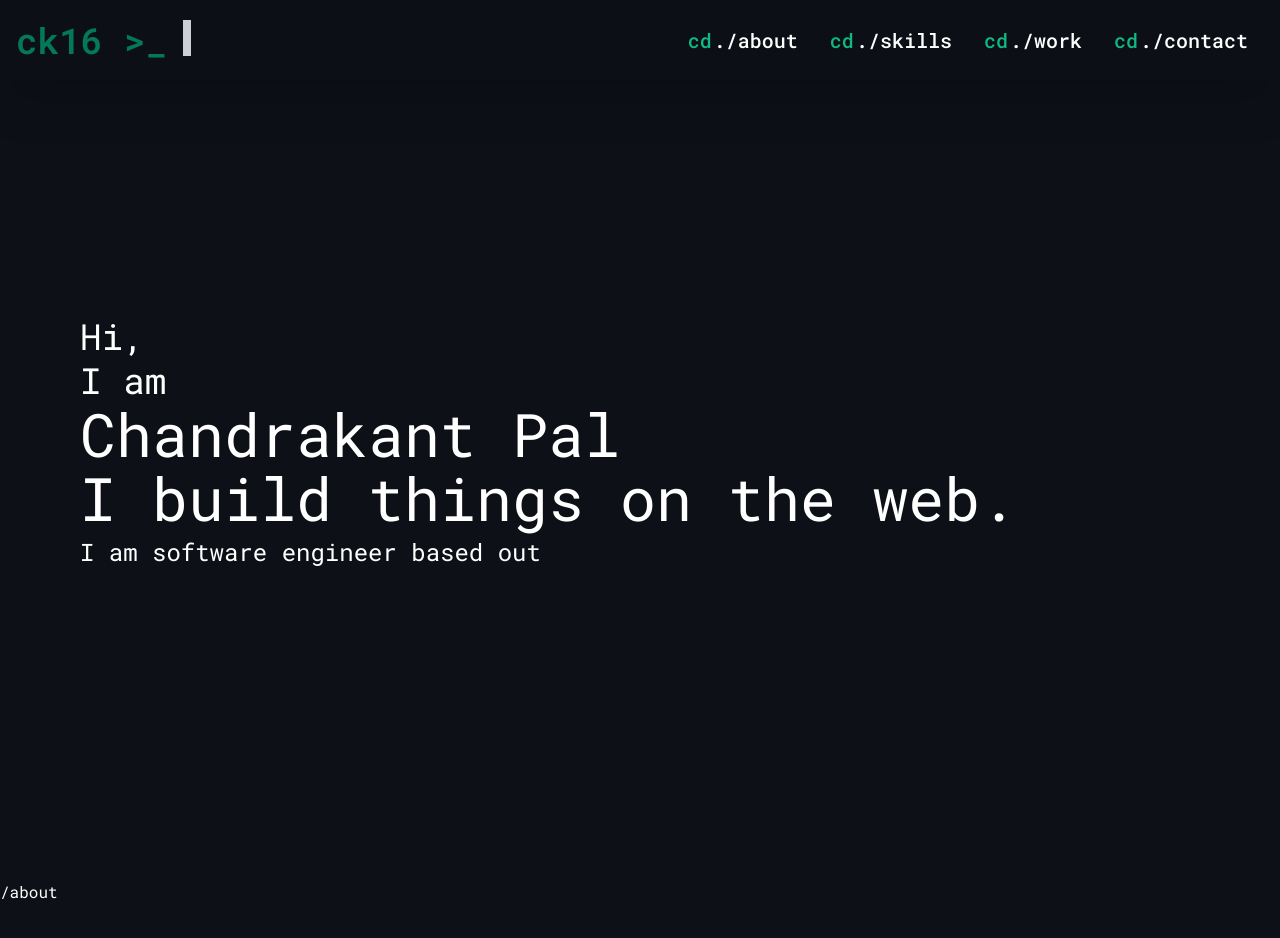
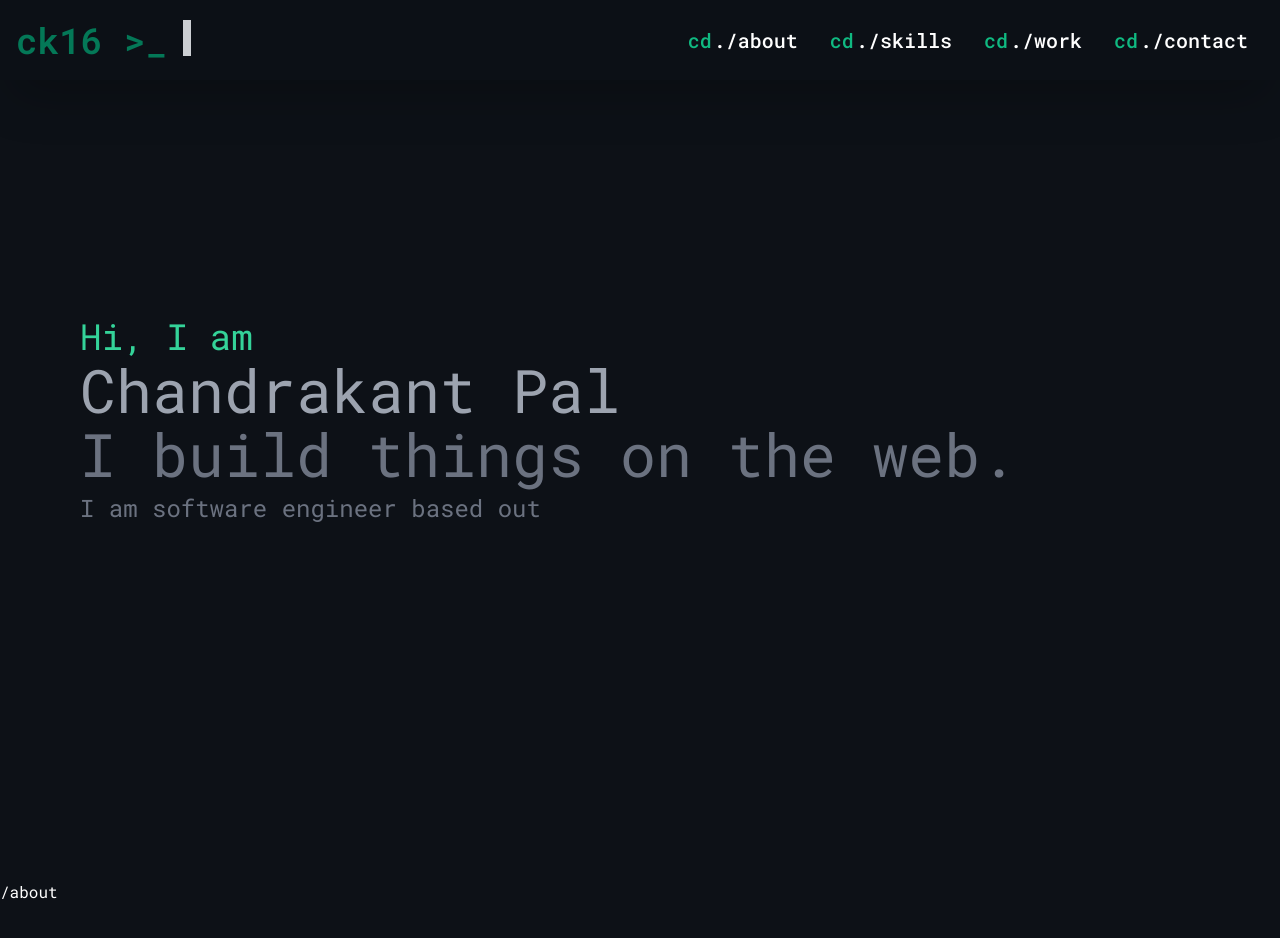
Before and after one commit to ChandrakantPal/ck16dev, a Next.js app: page / in a window 1280 px wide. Shown: the top 938 px of the page. Built offline with nearby package versions, Linux system fonts and the light colour scheme.

Commit message:
intro text color changed

```diff
--- a/components/Introduction.tsx
+++ b/components/Introduction.tsx
@@ -6,21 +6,23 @@ const Introduction = () => {
     <section className="flex flex-col items-center justify-center w-full h-screen">
       <div className="w-full h-full px-10 py-6 mt-20 text-left md:px-20 md:mt-52">
         <Typist cursor={{ show: false }}>
-          <p className="mt-1 text-xl md:text-4xl">Hi,</p>
+          <p className="mt-1 text-xl text-green-400 md:text-4xl">Hi, I am</p>
         </Typist>
         <Typist cursor={{ show: false }}>
           <Typist.Delay ms={1000} />
-          <p className="mt-1 text-xl md:text-4xl">I am</p>
-          <p className="mt-1 text-2xl md:text-6xl">Chandrakant Pal</p>
+          {/* <p className="mt-1 text-xl text-green-400 md:text-4xl"></p> */}
+          <p className="mt-1 text-2xl text-gray-400 md:text-6xl">
+            Chandrakant Pal
+          </p>
         </Typist>
         <Typist cursor={{ show: false }}>
           <Typist.Delay ms={2500} />
-          <p className="mt-1 text-2xl md:text-6xl">
+          <p className="mt-1 text-2xl text-gray-500 md:text-6xl">
             I build things on the web.
           </p>
           <div className="w-full">
-            <p className="mt-2 text-lg md:text-2xl">
-              I am software engineer based out Goa, India. <br /> Tech
+            <p className="mt-2 text-lg text-gray-500 md:text-2xl">
+              I am software engineer based out of Goa, India. <br /> Tech
               enthusiast, constantly learning some new tech out there.
               <br /> History buff,
               <br /> Movie buff.
```
